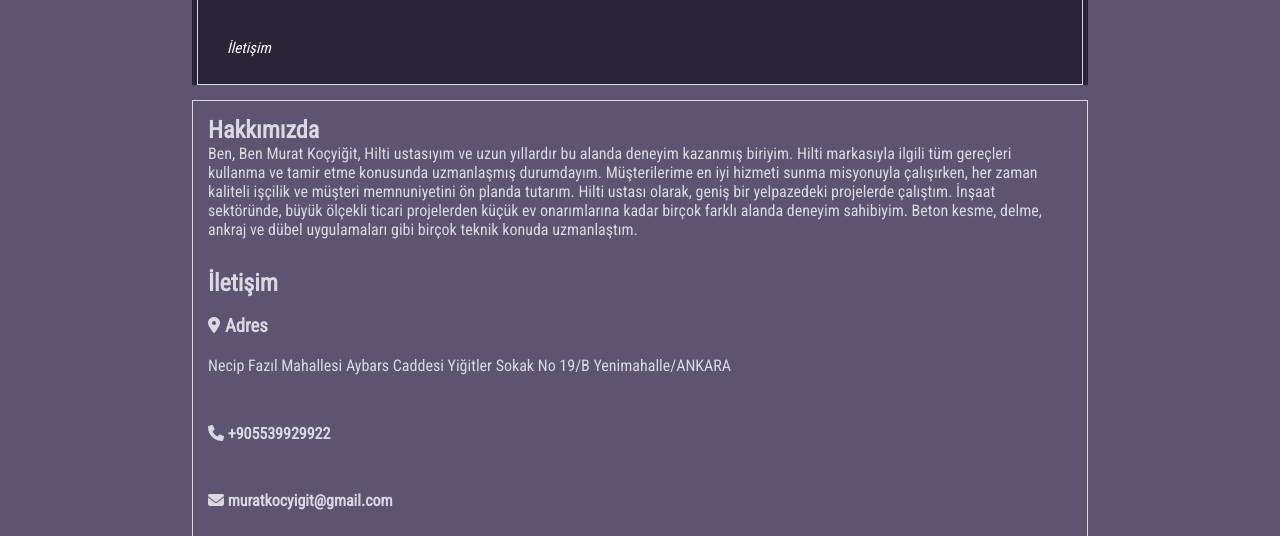
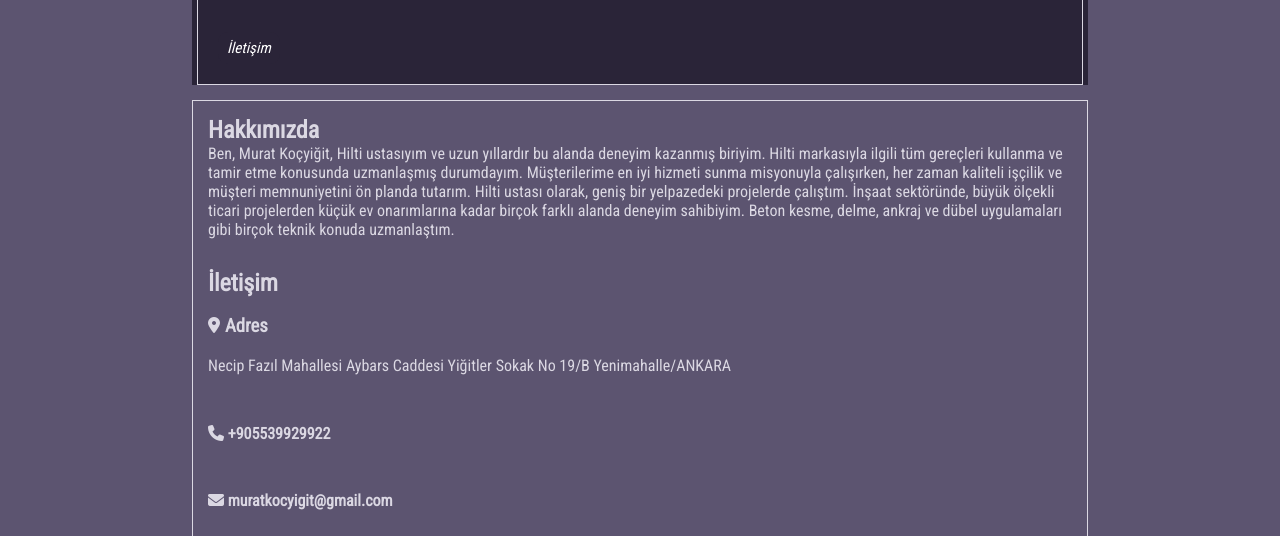
Before and after one commit to IlyasUnver/m-k, a plain HTML site: page services.html in a window 1280 px wide. Shown: the part 4159-4695 px from the top of the page. Drawn offline with Linux system fonts and the light colour scheme.

Commit message:
Update services.html

```diff
--- a/services.html
+++ b/services.html
@@ -103,7 +103,7 @@
     <div class="contact">
         <div class="contact-box">
             <h2>Hakkımızda</h2>
-            <p>Ben, Ben Murat Koçyiğit, Hilti ustasıyım ve uzun yıllardır bu alanda deneyim kazanmış biriyim. Hilti
+            <p>Ben, Murat Koçyiğit, Hilti ustasıyım ve uzun yıllardır bu alanda deneyim kazanmış biriyim. Hilti
                 markasıyla ilgili tüm gereçleri kullanma ve tamir etme konusunda uzmanlaşmış durumdayım. Müşterilerime
                 en iyi hizmeti sunma misyonuyla çalışırken, her zaman kaliteli işçilik ve müşteri memnuniyetini ön
                 planda tutarım.
```
